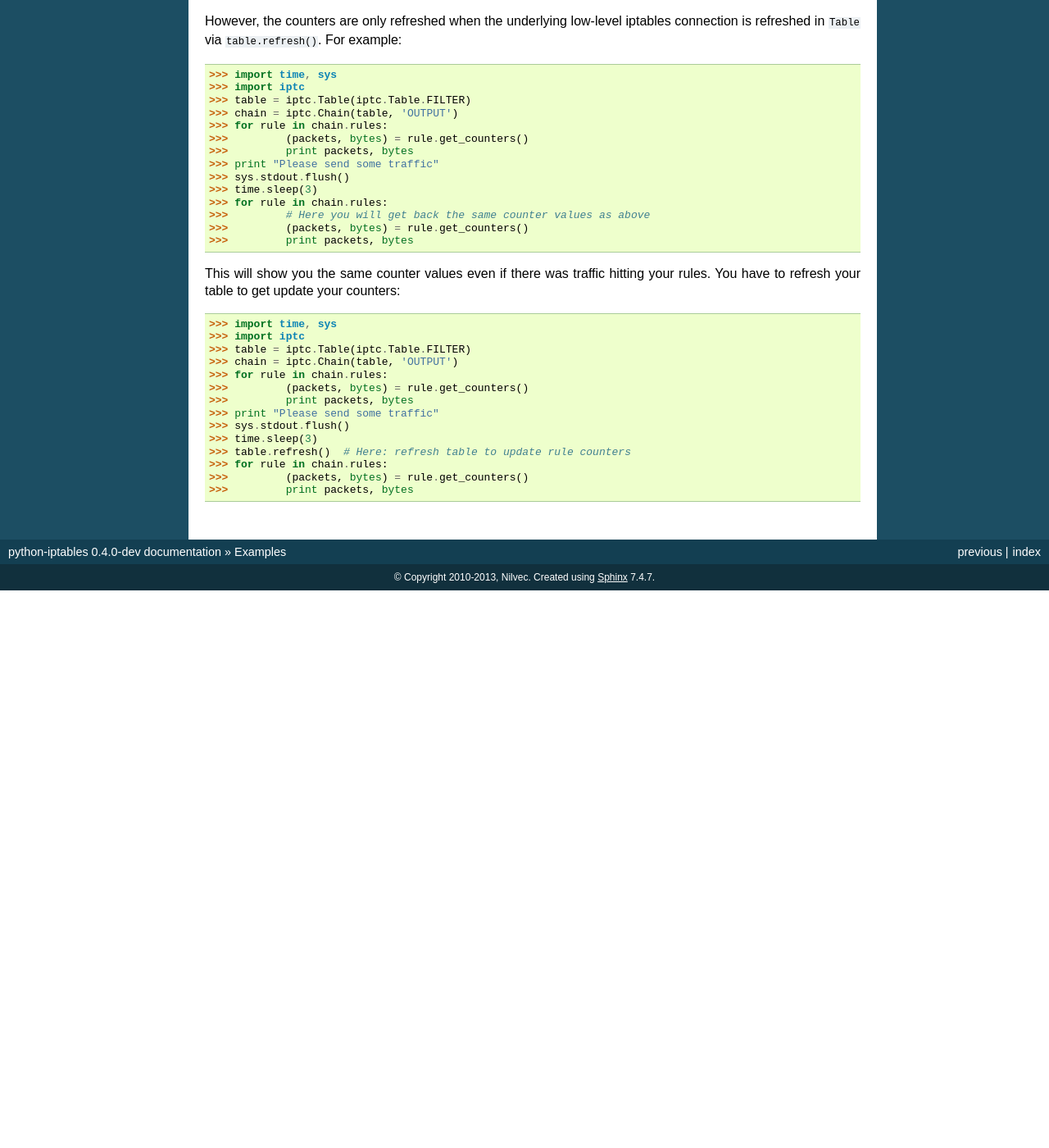
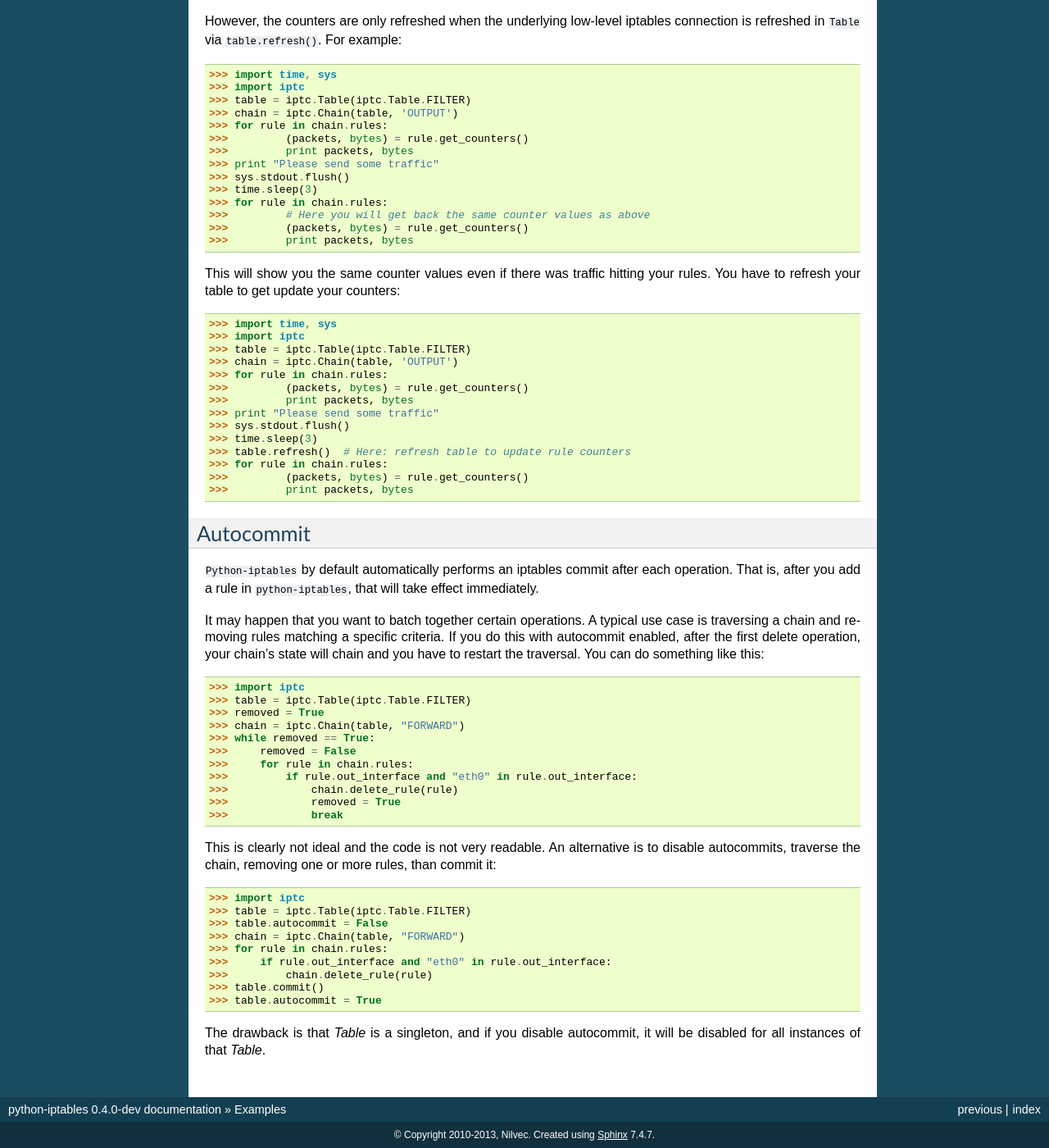
Before and after one commit to ldx/python-iptables, a Sphinx documentation site: the page built from doc/examples.rst, in a window 1280 px wide and 1400 px high, scrolled down 5305 px. Shown: the whole window at 82% size. Built offline with Sphinx 7.4.7, drawn with Linux system fonts in a browser that asks for light colours; before the commit the page ends 6025 px from its top, so only the background shows below that.

Commit message:
Update documentation with autocommit info.

```diff
--- a/doc/examples.rst
+++ b/doc/examples.rst
@@ -340,3 +340,44 @@ your rules. You have to refresh your table to get update your counters::
     >>> for rule in chain.rules:
     >>>         (packets, bytes) = rule.get_counters()
     >>>         print packets, bytes
+
+Autocommit
+----------
+``Python-iptables`` by default automatically performs an iptables commit after
+each operation. That is, after you add a rule in ``python-iptables``, that
+will take effect immediately.
+
+It may happen that you want to batch together certain operations. A typical
+use case is traversing a chain and removing rules matching a specific
+criteria. If you do this with autocommit enabled, after the first delete
+operation, your chain's state will chain and you have to restart the
+traversal. You can do something like this::
+
+    >>> import iptc
+    >>> table = iptc.Table(iptc.Table.FILTER)
+    >>> removed = True
+    >>> chain = iptc.Chain(table, "FORWARD")
+    >>> while removed == True:
+    >>>     removed = False
+    >>>     for rule in chain.rules:
+    >>>         if rule.out_interface and "eth0" in rule.out_interface:
+    >>>             chain.delete_rule(rule)
+    >>>             removed = True
+    >>>             break
+
+This is clearly not ideal and the code is not very readable. An alternative is
+to disable autocommits, traverse the chain, removing one or more rules, than
+commit it::
+
+    >>> import iptc
+    >>> table = iptc.Table(iptc.Table.FILTER)
+    >>> table.autocommit = False
+    >>> chain = iptc.Chain(table, "FORWARD")
+    >>> for rule in chain.rules:
+    >>>     if rule.out_interface and "eth0" in rule.out_interface:
+    >>>         chain.delete_rule(rule)
+    >>> table.commit()
+    >>> table.autocommit = True
+
+The drawback is that `Table` is a singleton, and if you disable autocommit, it
+will be disabled for all instances of that `Table`.
```
Also changed, not shown: README.md (+42 -0 lines).
